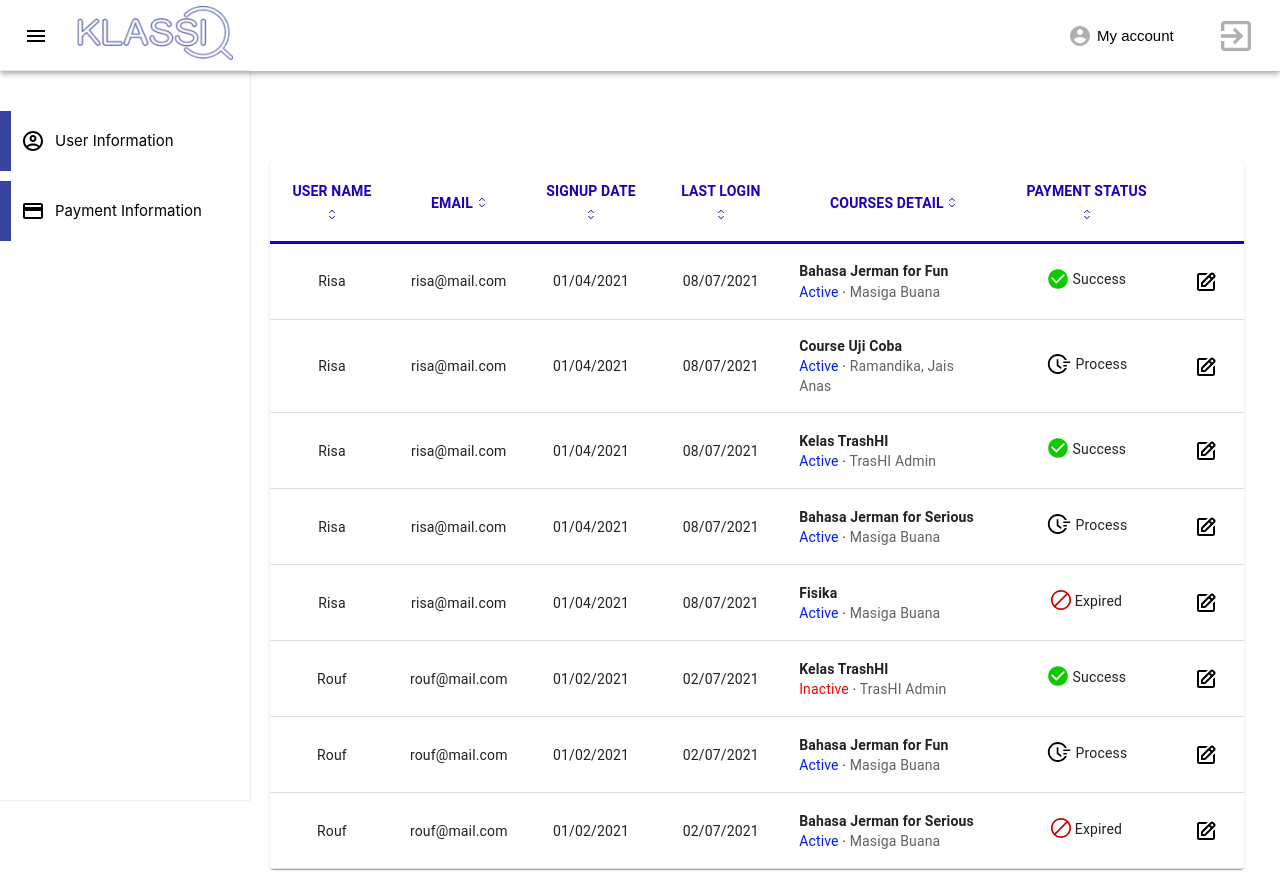
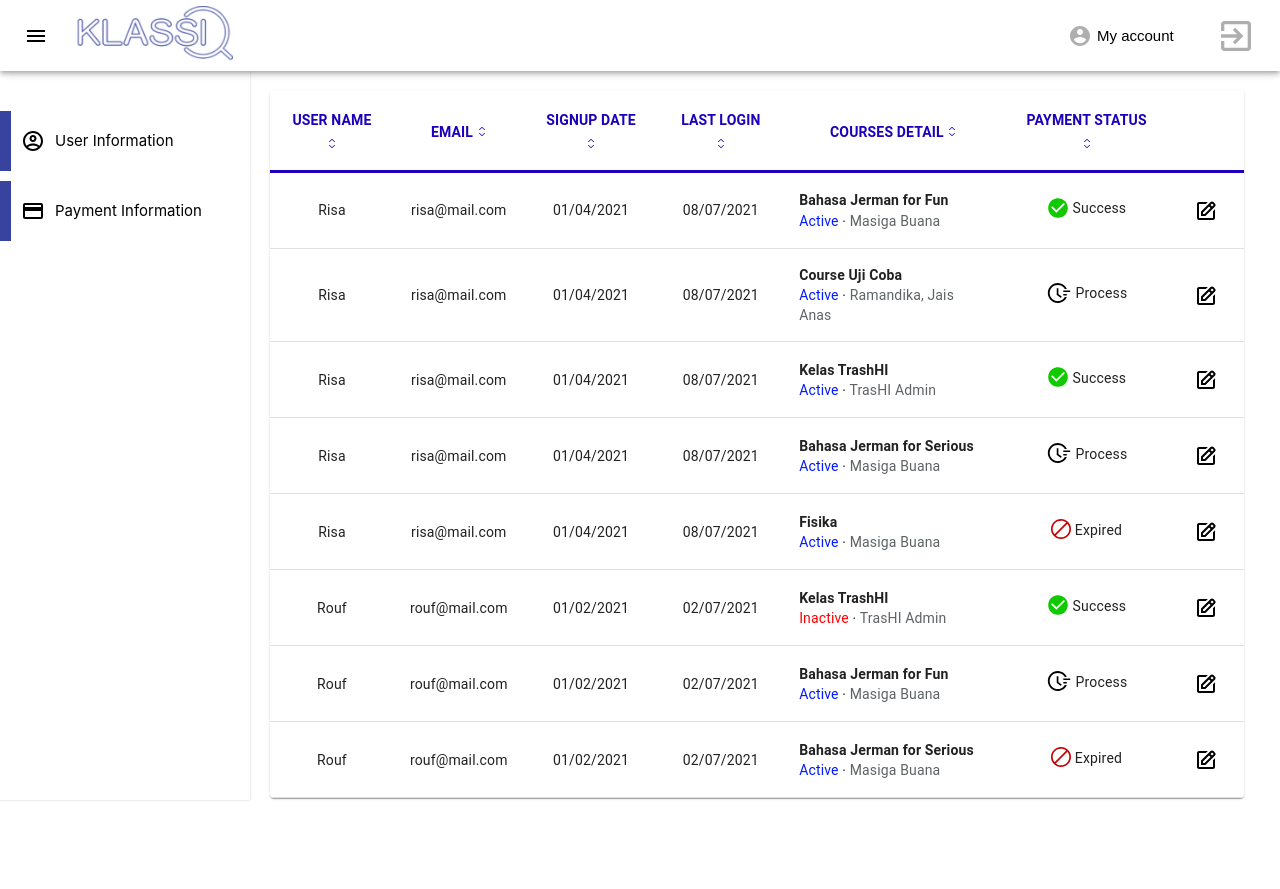
Before and after one commit to farihulrouf/dashboard, a Next.js app: page /admindashboard/payment in a window 1280 px wide. After the commit the page ends 818 px from the top, so only its background shows below. Built offline with nearby package versions, Linux system fonts and the light colour scheme.

Commit message:
navbar 1.1

```diff
--- a/components/Admin/Navbar.js
+++ b/components/Admin/Navbar.js
@@ -2,15 +2,15 @@ import React from 'react';
 import { makeStyles } from '@material-ui/core/styles';
 import AppBar from '@material-ui/core/AppBar';
 import Toolbar from '@material-ui/core/Toolbar';
-import Typography from '@material-ui/core/Typography';
+
 import IconButton from '@material-ui/core/IconButton';
 import MenuIcon from '@material-ui/icons/Menu';
 import AccountCircle from '@material-ui/icons/AccountCircle';
 
-
 import MenuItem from '@material-ui/core/MenuItem';
 import Menu from '@material-ui/core/Menu';
 
+import Image from 'next/image'
 import Link from 'next/link'
 import ExitToAppOutlinedIcon from '@material-ui/icons/ExitToAppOutlined';
 
@@ -32,6 +32,7 @@ const useStyles = makeStyles((theme) => ({
     height: 71,
     display: 'flex',
     justifyContent: 'space-between',
+
   },
 
   m_left: {
@@ -83,11 +84,12 @@ export default function Navbar() {
   return (
     <div className={classes.root}>
 
-      <AppBar position="static"
+      <AppBar position="fixed"
         style={{
           height: 71,
           color: 'black',
-          backgroundColor: 'white'
+          backgroundColor: 'white',
+          position: 'fixed'
           }}
       >
         <Toolbar className={classes.Toolbar}>
@@ -95,10 +97,10 @@ export default function Navbar() {
               <IconButton edge="start" className={classes.menuButton} color="inherit" aria-label="menu">
                 <MenuIcon />
               </IconButton>
-              <Link href='/admindashboard'>
+              <Link href='/admin-dashboard'>
               <img
                       alt="klassiq-logo"
-                      src="http://localhost:3003/images/icon.svg"
+                      src="/images/icon.svg"
                       style={
                         {
                           height: 59,
--- a/styles/globals.css
+++ b/styles/globals.css
@@ -19,7 +19,7 @@ a {
 	 top: 0;
 	 margin-top: 71px;
 	 padding-top: 30px;
-	 position: absolute;
+	 position: fixed;
 	 left: 0;
 	 width: 250px;
 	 bottom: 0;
@@ -48,9 +48,8 @@ a {
 	 margin-left: 10px;
 	 font-size: 15px;
 }
-
-.sidebar a .boxblue {
-	 background-color: #38439F;
+ .sidebar a .boxblue {
+	 background-color: #38439f;
 	 width: 12px;
 }
  .content {
```
